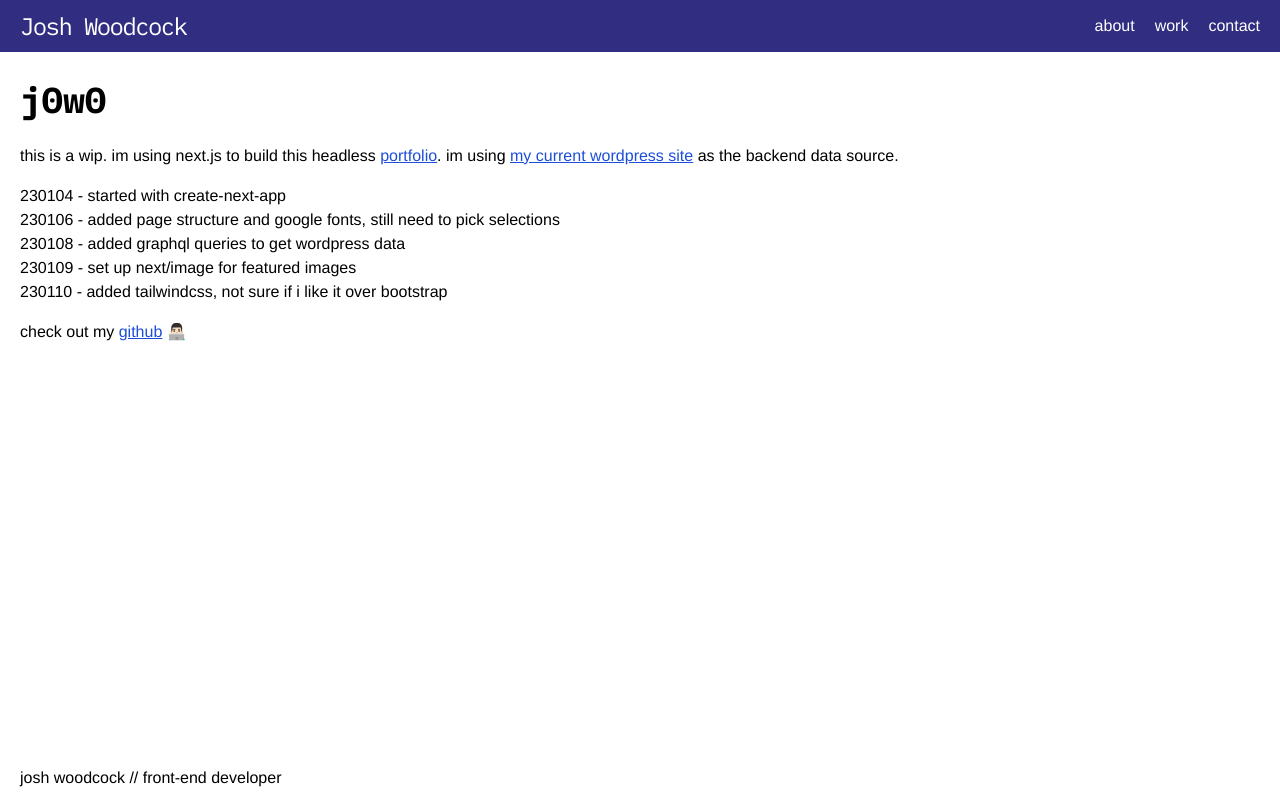
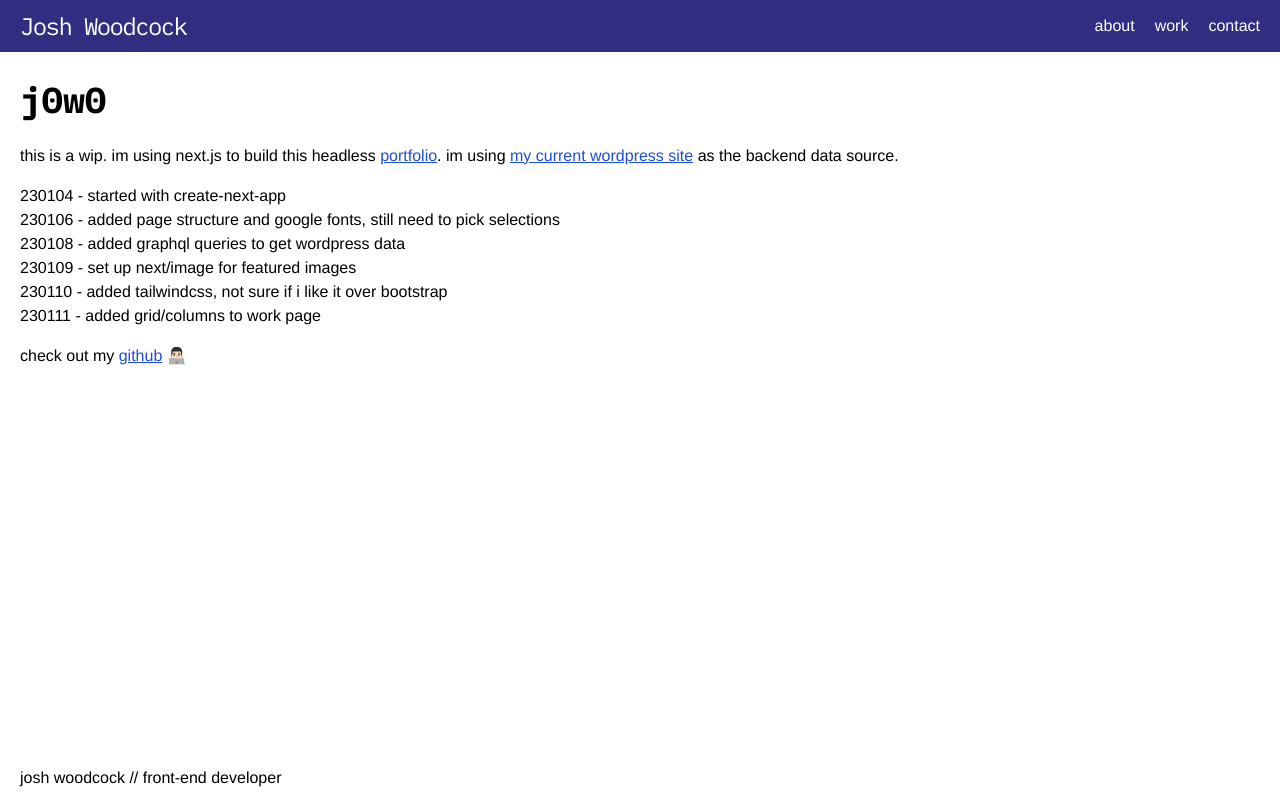
Before and after one commit to j0w0/nextjs-portfolio, a Next.js app: page / in a window 1280 px wide. Built offline with nearby package versions, Linux system fonts and the light colour scheme.

Commit message:
update status list

```diff
--- a/src/pages/index.js
+++ b/src/pages/index.js
@@ -28,6 +28,7 @@ export default function Home({ page }) {
           <br />
           230110 - added tailwindcss, not sure if i like it over bootstrap
           <br />
+          230111 - added grid/columns to work page
         </p>
         <p>
           check out my{" "}
```
